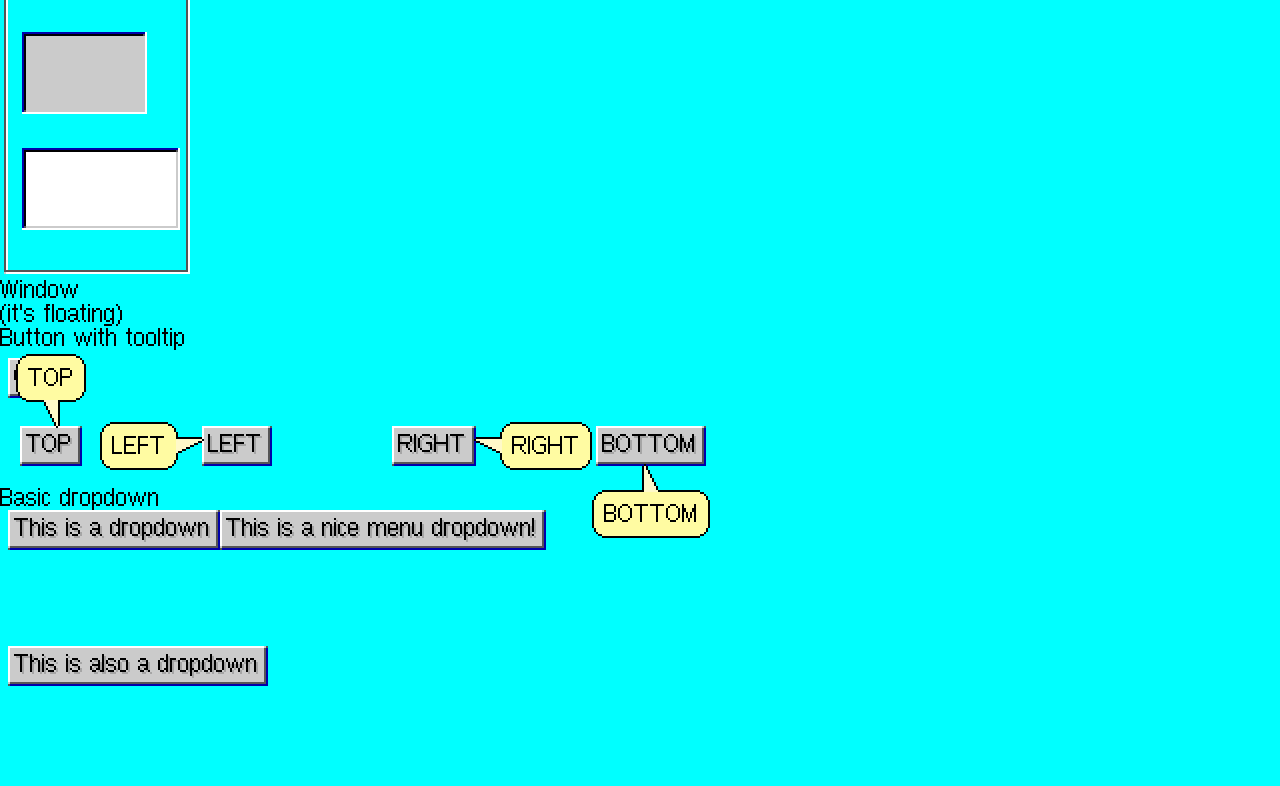
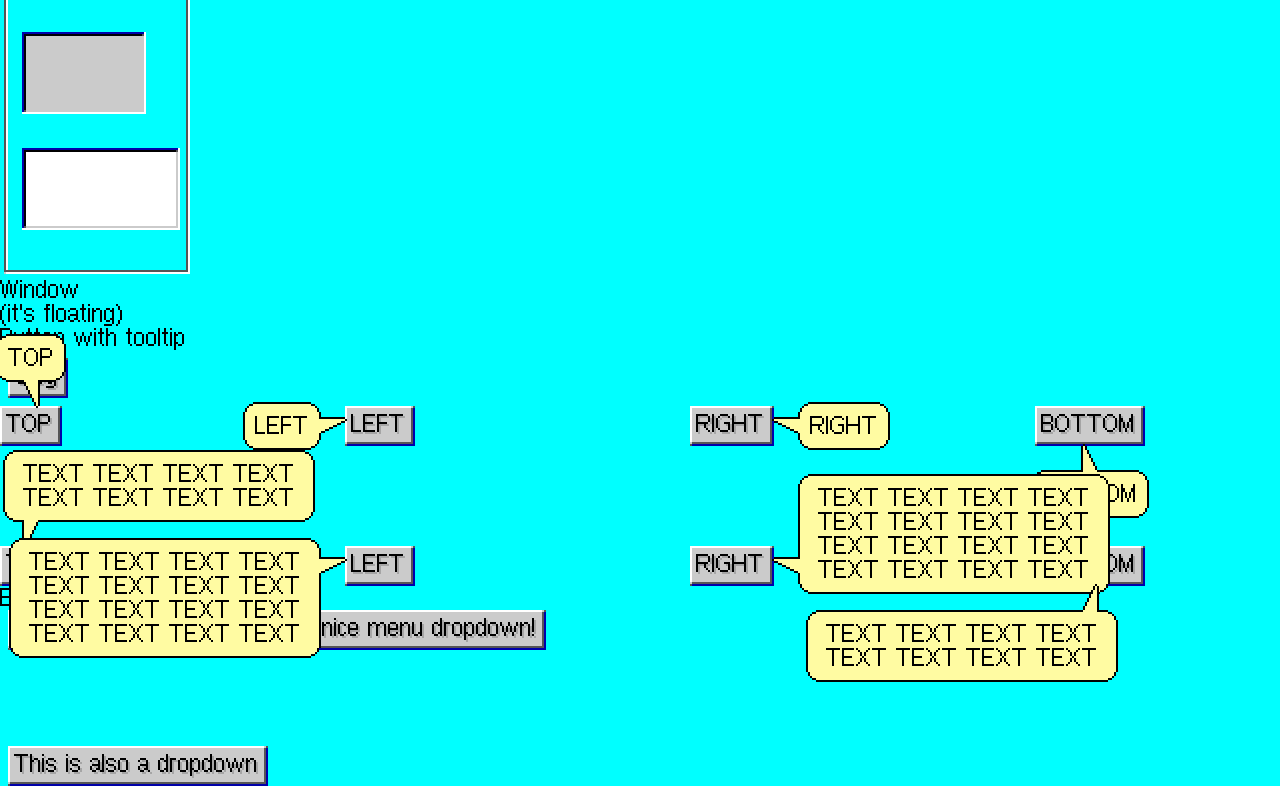
Before and after one commit to OmskGameJam/win-55-ui, a Vue app: page / in a window 1280 px wide. Shown: the part 656-1442 px from the top of the page. Before the commit the page ends 1342 px from the top, so only its background shows below. Built offline with nearby package versions, Linux system fonts and the light colour scheme.

Commit message:
feat: balloon bias

```diff
--- a/src/App.vue
+++ b/src/App.vue
@@ -139,7 +139,11 @@ const exampleRadioState = ref('oleg')
 
     </div>
 
-    <div style="display: flex; margin: 20px; gap: 120px">
+    <div style="
+      display: grid;
+      grid-template-columns: repeat(4, 1fr);
+      gap: 100px;"
+    >
       <Balloon side="top" text="TOP" :shown="true">
         <Button>TOP</Button>
       </Balloon>
@@ -151,6 +155,39 @@ const exampleRadioState = ref('oleg')
       </Balloon>
       <Balloon side="bottom" text="BOTTOM" :shown="true">
         <Button>BOTTOM</Button>
+      </Balloon>
+
+      <Balloon side="top" bias="right" :shown="true">
+        <Button>TOP</Button>
+        <template #content>
+          TEXT TEXT TEXT TEXT  <br>
+          TEXT TEXT TEXT TEXT
+        </template>
+      </Balloon>
+      <Balloon side="left" bias="down" text="LEFT" :shown="true">
+        <Button>LEFT</Button>
+        <template #content>
+          TEXT TEXT TEXT TEXT <br>
+          TEXT TEXT TEXT TEXT <br>
+          TEXT TEXT TEXT TEXT <br>
+          TEXT TEXT TEXT TEXT
+        </template>
+      </Balloon>
+      <Balloon side="right" bias="up" text="RIGHT" :shown="true">
+        <Button>RIGHT</Button>
+        <template #content>
+          TEXT TEXT TEXT TEXT <br>
+          TEXT TEXT TEXT TEXT <br>
+          TEXT TEXT TEXT TEXT <br>
+          TEXT TEXT TEXT TEXT
+        </template>
+      </Balloon>
+      <Balloon side="bottom" bias="left" :shown="true">
+        <Button>BOTTOM</Button>
+        <template #content>
+          TEXT TEXT TEXT TEXT  <br>
+          TEXT TEXT TEXT TEXT
+        </template>
       </Balloon>
     </div>
 
--- a/src/components/Balloon.vue
+++ b/src/components/Balloon.vue
@@ -1,105 +1,133 @@
 <script setup lang="ts">
-import { computed, type CSSProperties } from 'vue'
+import { computed, type CSSProperties, useSlots } from 'vue'
 import Box from './Box.vue'
 
 type Side = 'top' | 'bottom' | 'left' | 'right'
+type Bias = 'left' | 'right' | 'up' | 'down'
 
 const shown = defineModel<boolean>('shown', {
   default: false
 })
 
 const props = defineProps<{
-  text: string
+  text?: string
   side?: Side
+  bias?: Bias
 }>()
 
+const slots = useSlots()
 const side = computed(() => props.side ?? 'top')
+const bias = computed(() => props.bias)
 
-const tooltipStyle = computed(() => {
+const balloonStyle = computed<CSSProperties>(() => {
+  const style: CSSProperties = {}
+
   switch (side.value) {
     case 'top':
-      return {
-        bottom: '100%',
-        left: '50%',
-        transform: 'translateX(-50%)'
-      }
+      style.bottom = '100%'
+      style.left = '50%'
+      style.transform = 'translateX(-50%)'
+      break
 
     case 'bottom':
-      return {
-        top: '100%',
-        left: '50%',
-        transform: 'translateX(-50%)'
-      }
+      style.top = '100%'
+      style.left = '50%'
+      style.transform = 'translateX(-50%)'
+      break
 
     case 'left':
-      return {
-        right: '100%',
-        top: '50%',
-        transform: 'translateY(-50%)'
-      }
+      style.right = '100%'
+      style.top = '50%'
+      style.transform = 'translateY(-50%)'
+      break
 
     case 'right':
-      return {
-        left: '100%',
-        top: '50%',
-        transform: 'translateY(-50%)',
-      }
+      style.left = '100%'
+      style.top = '50%'
+      style.transform = 'translateY(-50%)'
+      break
+  }
 
-    default:
-      return {}
-  }
+  return style
 })
 
 // eslint-disable-next-line vue/return-in-computed-property
 const flexDirection = computed<CSSProperties['flexDirection']>(() => {
   switch (side.value) {
-    case 'top':
-      return 'column'
-    case 'bottom':
-      return 'column-reverse'
-    case 'left':
-      return 'row'
-    case 'right':
-      return 'row-reverse'
+    case 'top': return 'column'
+    case 'bottom': return 'column-reverse'
+    case 'left': return 'row'
+    case 'right': return 'row-reverse'
   }
 })
 
 const tipRotation = computed(() => {
+  let rotation = ''
+  let flip = false
+
   switch (side.value) {
     case 'top':
-      return 'rotate(0deg)'
+      rotation = 'rotate(0deg)'
+      if (bias.value === 'right') flip = true
+      break
     case 'bottom':
-      return 'rotate(180deg)'
+      rotation = 'rotate(180deg)'
+      if (bias.value === 'left') flip = true
+      break
     case 'left':
-      return 'rotate(-90deg)'
+      rotation = 'rotate(-90deg)'
+      break
     case 'right':
-      return 'rotate(90deg) scaleX(-1)'
-    default:
-      return ''
+      rotation = 'rotate(90deg)'
+      flip = true
+      break
   }
+
+  return flip ? `${rotation} scaleX(-1)` : rotation
 })
+const boxBiasStyle = computed<CSSProperties>(() => {
+  const style: CSSProperties = {}
+
+  if (!bias.value) return {}
+
+  if (side.value === 'top' || side.value === 'bottom') {
+    if (bias.value === 'left') style.transform = `translateX(calc(-50% + 28px))`
+    if (bias.value === 'right') style.transform = `translateX(calc(50% - 28px))`
+  }
+
+  if (side.value === 'left' || side.value === 'right') {
+    if (bias.value === 'up') style.transform = `translateY(calc(-50% + 28px))`
+    if (bias.value === 'down') style.transform = `translateY(calc(50% - 28px))`
+  }
+
+
+  return style
+})
+
 </script>
 
 <template>
-  <div class="tooltip-wrapper">
+  <div class="balloon-wrapper">
     <slot />
 
-    <div
-      v-if="shown"
-      class="tooltip"
-      :style="tooltipStyle"
-    >
-      <div
-        class="tooltip-inner"
-        :style="{ flexDirection }"
-      >
-        <Box type="notification">
-          {{ text }}
-        </Box>
+    <div v-if="shown" class="balloon" :style="balloonStyle">
+      <div class="balloon-inner" :style="{ flexDirection }">
 
-        <div class="tooltip-tip-box">
+        <!-- Wrap the Box to apply bias translation -->
+        <div class="balloon-box-wrapper" :style="boxBiasStyle">
+          <Box type="notification" :extra-styles="{  whiteSpace: 'pre' }">
+            <template v-if="slots.content">
+              <slot name="content" />
+            </template>
+            <template v-else>
+              {{ text }}
+            </template>
+          </Box>
+        </div>
+
+        <div class="balloon-tip-box">
           <img
-            class="tooltip-tip"
+            class="balloon-tip"
             src="/win-55-ui/balloon-tip.png"
             :style="{ transform: tipRotation }"
             width="18"
@@ -110,37 +138,3 @@ const tipRotation = computed(() => {
     </div>
   </div>
 </template>
-
-<style scoped>
-.tooltip-wrapper {
-  position: relative;
-  display: inline-flex;
-}
-
-.tooltip {
-  position: absolute;
-  /* pointer-events: none; */
-  z-index: 1000;
-}
-
-.tooltip-inner {
-  display: flex;
-  align-items: center;
-}
-
-.tooltip-tip-box {
-  width: 28px;
-  height: 28px;
-
-  display: flex;
-  align-items: center;
-  justify-content: center;
-
-  margin: -2px;
-  flex-shrink: 0;
-}
-
-.tooltip-tip {
-  display: block;
-}
-</style>
--- a/src/index.css
+++ b/src/index.css
@@ -104,3 +104,34 @@ body {
 	height: 16px;
 	margin-top: 2px;
 }
+
+.balloon-wrapper {
+  position: relative;
+  display: inline-flex;
+  width: fit-content;
+  height: fit-content;
+}
+
+.balloon {
+  position: absolute;
+  z-index: 1000;
+}
+
+.balloon-inner {
+  display: flex;
+  align-items: center;
+}
+
+.balloon-tip-box {
+  width: 28px;
+  height: 28px;
+  display: flex;
+  align-items: center;
+  justify-content: center;
+  margin: -2px;
+  flex-shrink: 0;
+}
+
+.balloon-tip {
+  display: block;
+}
```
Also changed, not shown: public/win-55-ui/balloon-tip.png.
